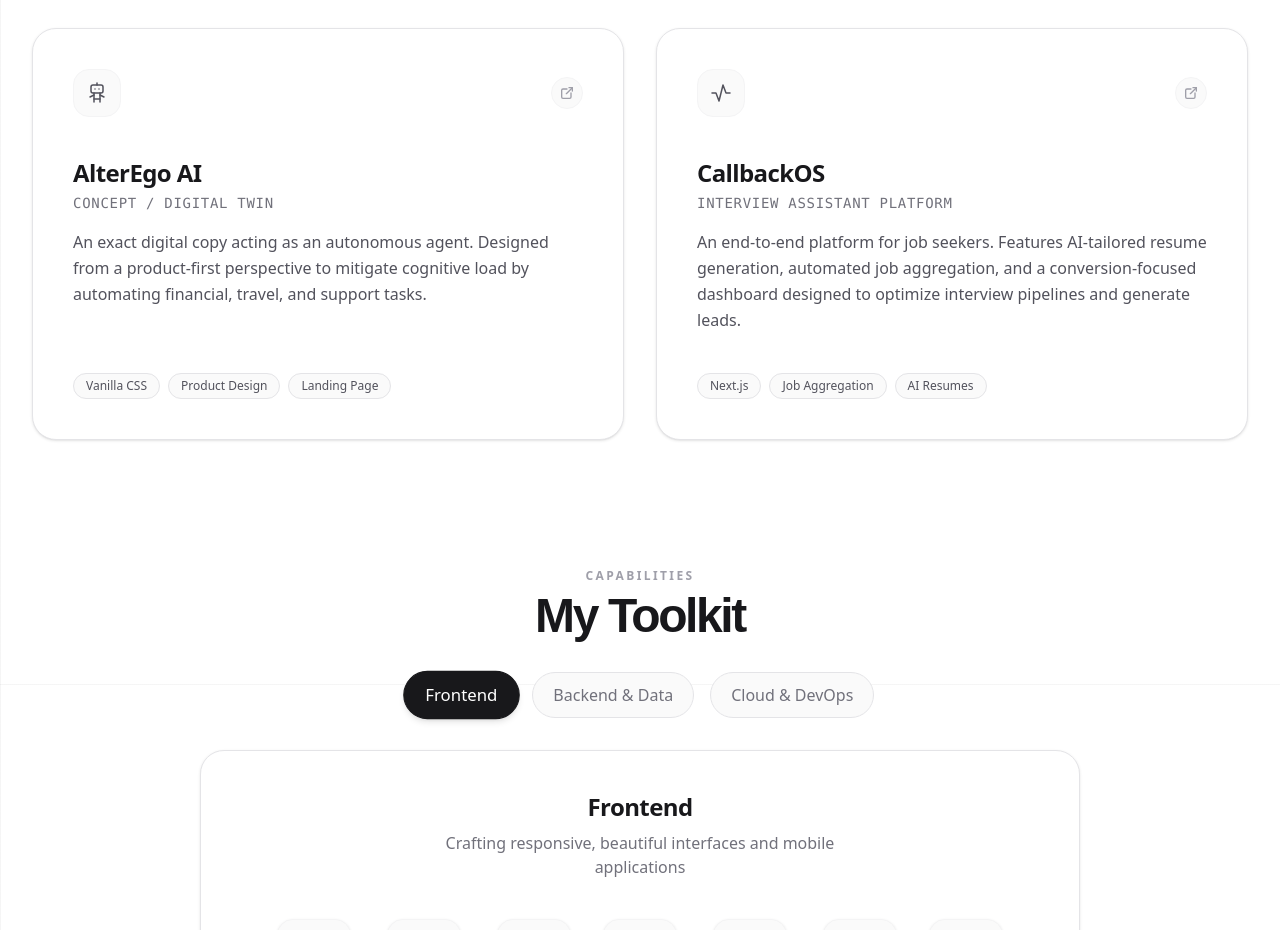
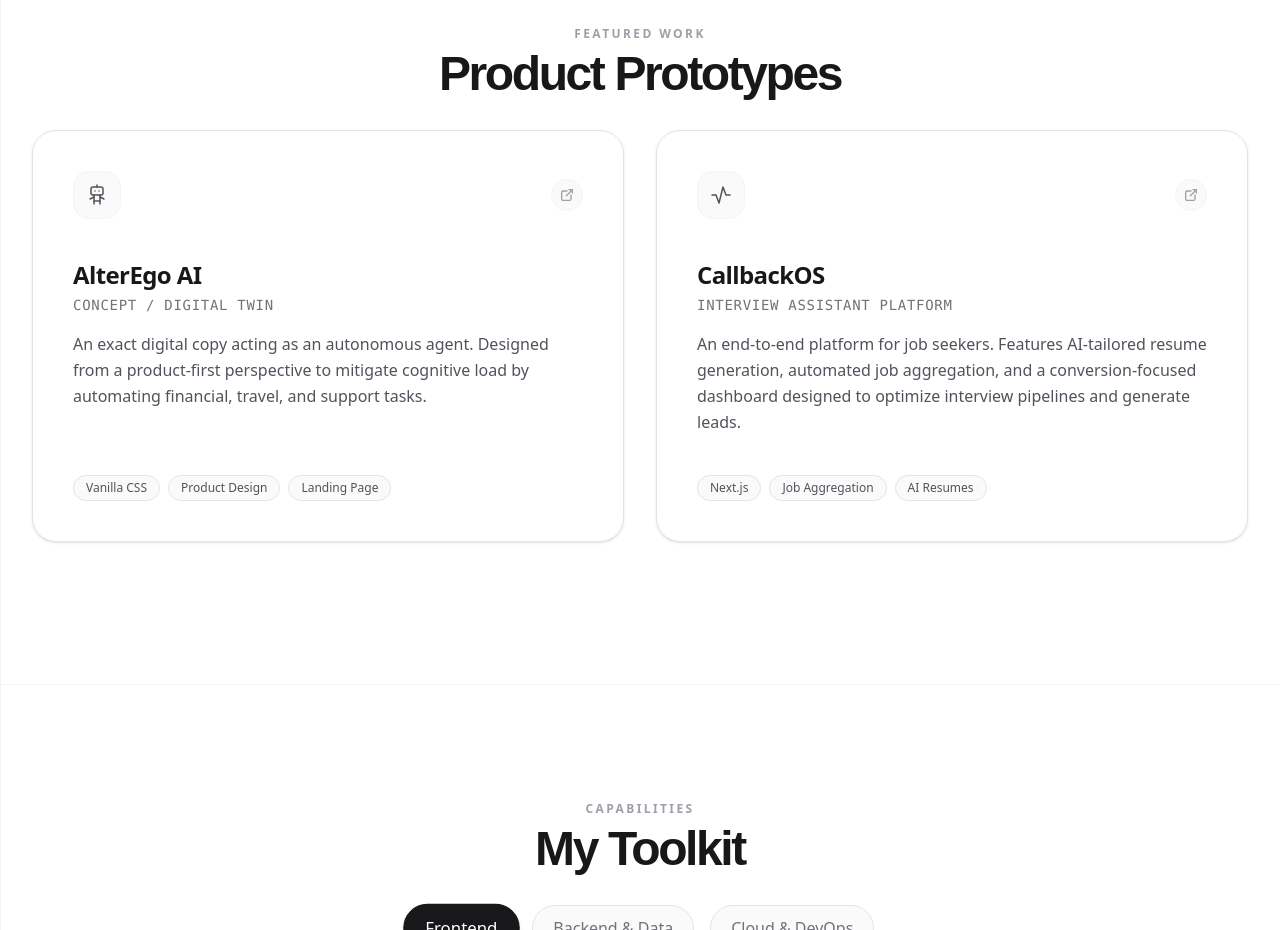
Before and after one commit to dabralnavneet/monorepo-workspace, an Astro site in the folder apps/portfolio/: page / in a window 1280 px wide. Shown: the part 916-1846 px from the top of the page. Built offline with nearby package versions, Linux system fonts and the light colour scheme; Astro itself is replaced by a stand-in of ours; a web font is replaced by a local one.

Commit message:
feat(portfolio): implement centered section layout with min-h-screen

```diff
--- a/apps/portfolio/src/pages/index.astro
+++ b/apps/portfolio/src/pages/index.astro
@@ -73,25 +73,31 @@
       </div>
     </section>
 
-    <div class="relative z-10 w-full mt-10">
+    <div class="relative z-10 w-full">
       <Container client:load>
-        <div class="flex flex-col w-full items-center">
-          <section id="prototypes" class="w-full flex flex-col items-center mb-20 md:mb-32" style="scroll-margin-top: 120px;">
+        <div class="flex flex-col w-full">
+          <section id="prototypes" class="w-full min-h-[100dvh] flex flex-col justify-center py-24" style="scroll-margin-top: 0px;">
+            <div class="flex flex-col items-center">
               <p class="text-xs uppercase tracking-[0.2em] text-zinc-400 font-semibold mb-2">Featured Work</p>
               <h2 class="text-3xl md:text-5xl font-black tracking-tighter mb-8 text-center text-zinc-900" style="font-family: 'Google Sans Flex', sans-serif;">Product Prototypes</h2>
               <ProductPrototypes client:load />
+            </div>
           </section>
 
-          <section id="toolkit" class="w-full flex flex-col items-center mb-20 md:mb-32" style="scroll-margin-top: 120px;">
+          <section id="toolkit" class="w-full min-h-[100dvh] flex flex-col justify-center py-24" style="scroll-margin-top: 0px;">
+            <div class="flex flex-col items-center">
               <p class="text-xs uppercase tracking-[0.2em] text-zinc-400 font-semibold mb-2">Capabilities</p>
               <h2 class="text-3xl md:text-5xl font-black tracking-tighter text-zinc-900" style="font-family: 'Google Sans Flex', sans-serif;">My Toolkit</h2>
               <Tech client:load />
+            </div>
           </section>
 
-          <section id="experience" class="w-full flex flex-col items-center" style="scroll-margin-top: 120px;">
+          <section id="experience" class="w-full min-h-[100dvh] flex flex-col justify-center py-24" style="scroll-margin-top: 0px;">
+            <div class="flex flex-col items-center">
               <p class="text-xs uppercase tracking-[0.2em] text-zinc-400 font-semibold mb-2">Career Path</p>
               <h2 class="text-3xl md:text-5xl font-black tracking-tighter mb-8 text-zinc-900" style="font-family: 'Google Sans Flex', sans-serif;">Work Experience</h2>
               <WorkExperience client:load />
+            </div>
           </section>
         </div>
       </Container>
```
Lines whose indentation alone changed are shown as unchanged.
